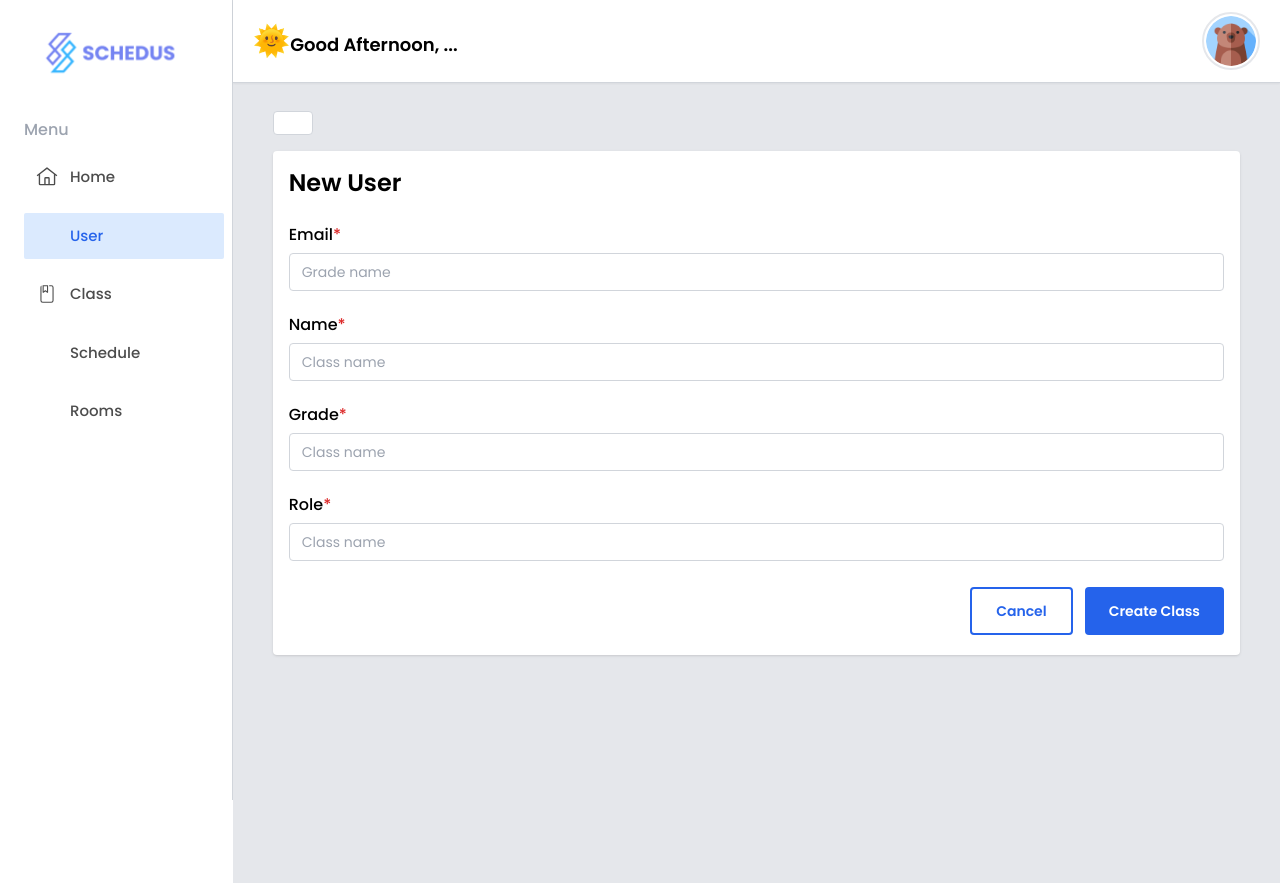
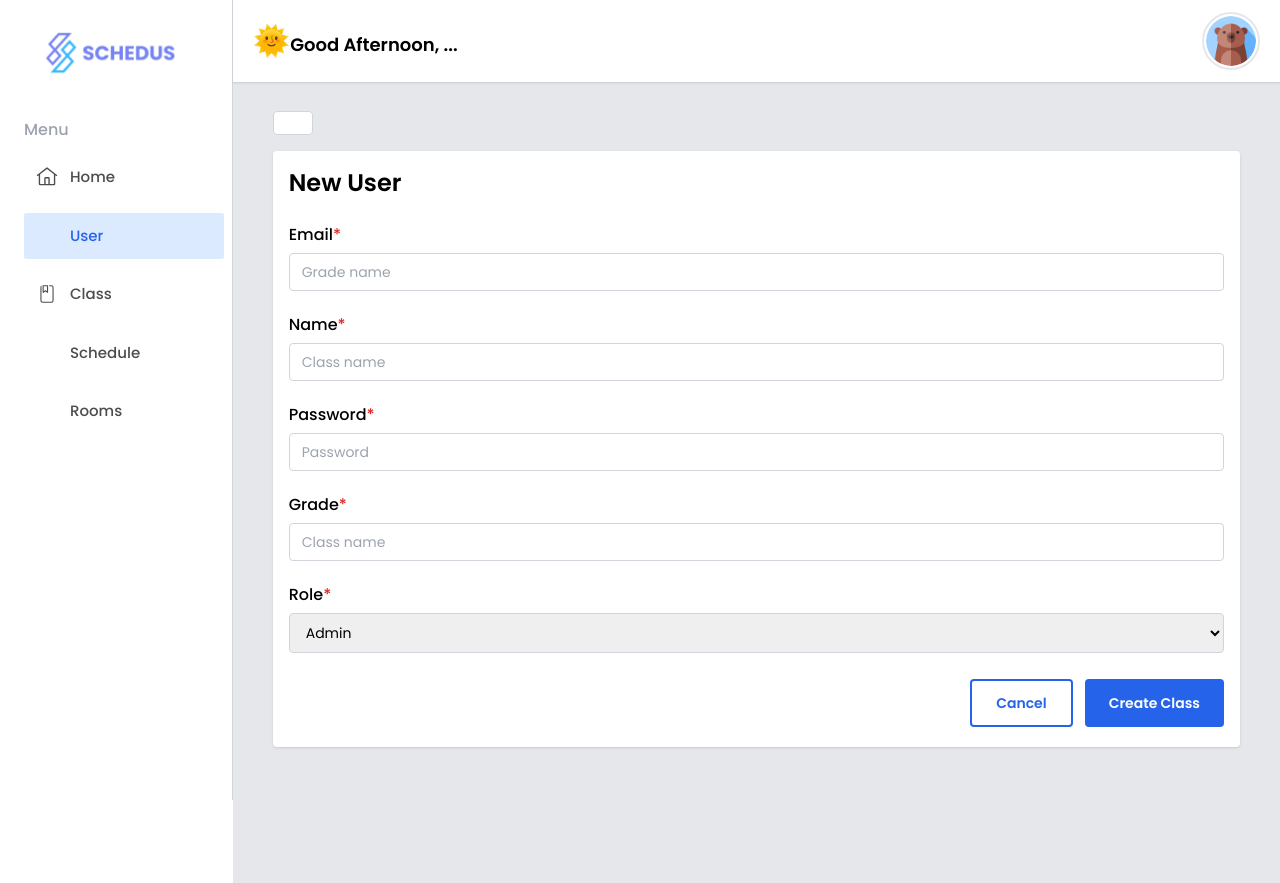
Before and after one commit to rakaiskandar/schedus-admin, a React (Vite) app: page /app/user/new in a window 1280 px wide. Built offline with nearby package versions, Linux system fonts and the light colour scheme; no server answers; the database is empty; sample sign-in values are in the browser's storage; some icons are missing.

Commit message:
dump commit

```diff
--- a/package.json
+++ b/package.json
@@ -15,6 +15,7 @@
     "react-dom": "^18.2.0",
     "react-helmet-async": "^1.3.0",
     "react-router-dom": "^6.4.3",
+    "react-table": "^7.8.0",
     "react-toastify": "^9.1.1",
     "recoil": "^0.7.6"
   },
--- a/src/pages/app/user/NewUser.jsx
+++ b/src/pages/app/user/NewUser.jsx
@@ -52,6 +52,17 @@ const NewUser = () => {
                         </div>
 
                         <div>
+                            <label htmlFor="password" className="font-medium">
+                                Password<span className="text-red-600">*</span>
+                            </label>
+                            <input
+                            type="password"
+                            id="password"
+                            className="addInput"
+                            placeholder="Password"/>
+                        </div>
+
+                        <div>
                             <label htmlFor="grade" className="font-medium">
                                 Grade<span className="text-red-600">*</span>
                             </label>
@@ -66,11 +77,14 @@ const NewUser = () => {
                             <label htmlFor="role" className="font-medium">
                                 Role<span className="text-red-600">*</span>
                             </label>
-                            <input
-                            type="text"
-                            id="role"
-                            className="addInput"
-                            placeholder="Class name"/>
+                            <select
+                                type="text"
+                                id="role"
+                                className="addInput"
+                                placeholder="Class name">
+                                <option value="admin">Admin</option>
+                                <option value="student">Student</option>
+                            </select>
                         </div>
 
                         <div className="my-1 justify-end flex gap-3 md:">
```
Also changed, not shown: 1 other file (tests, documents, lock files or other folders).
